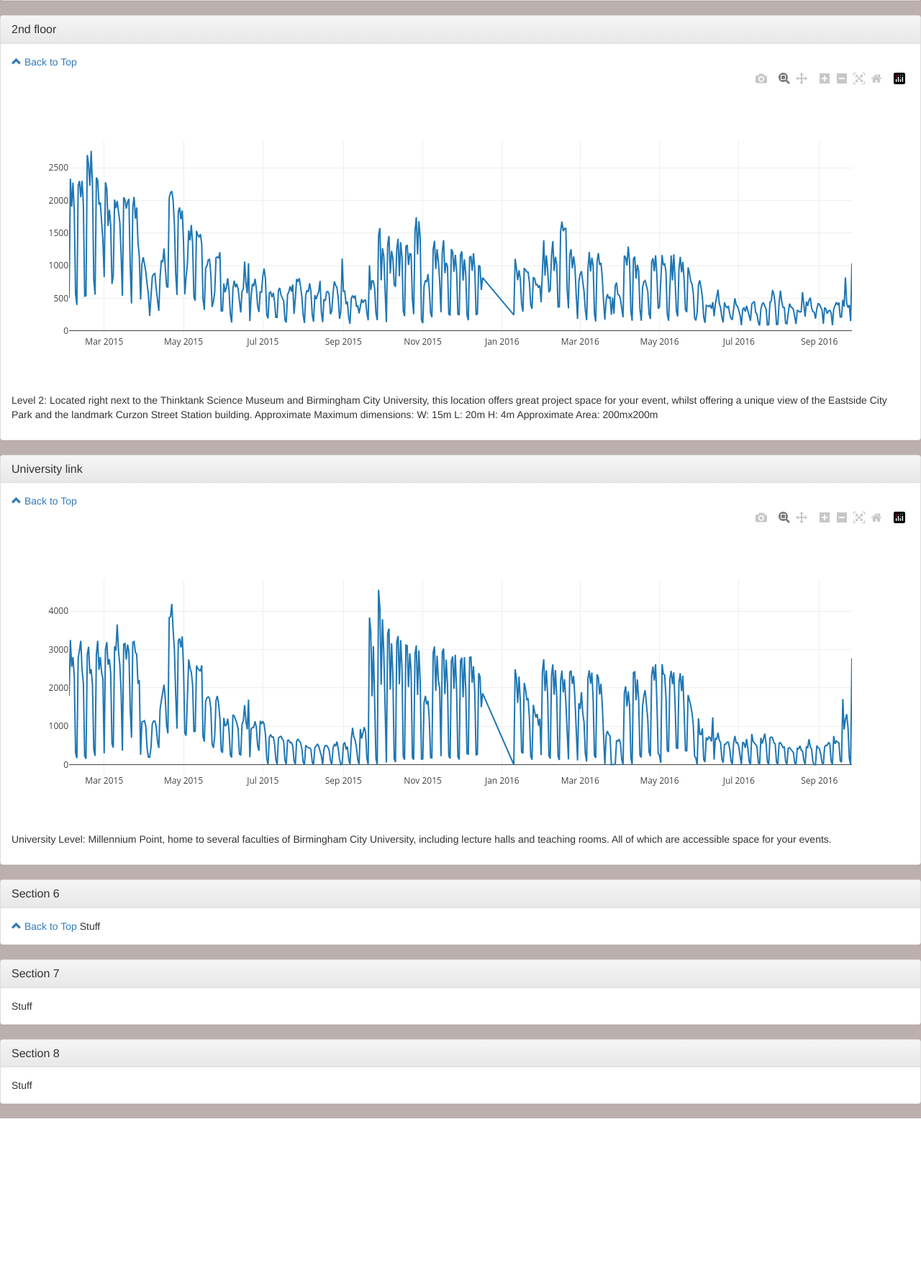
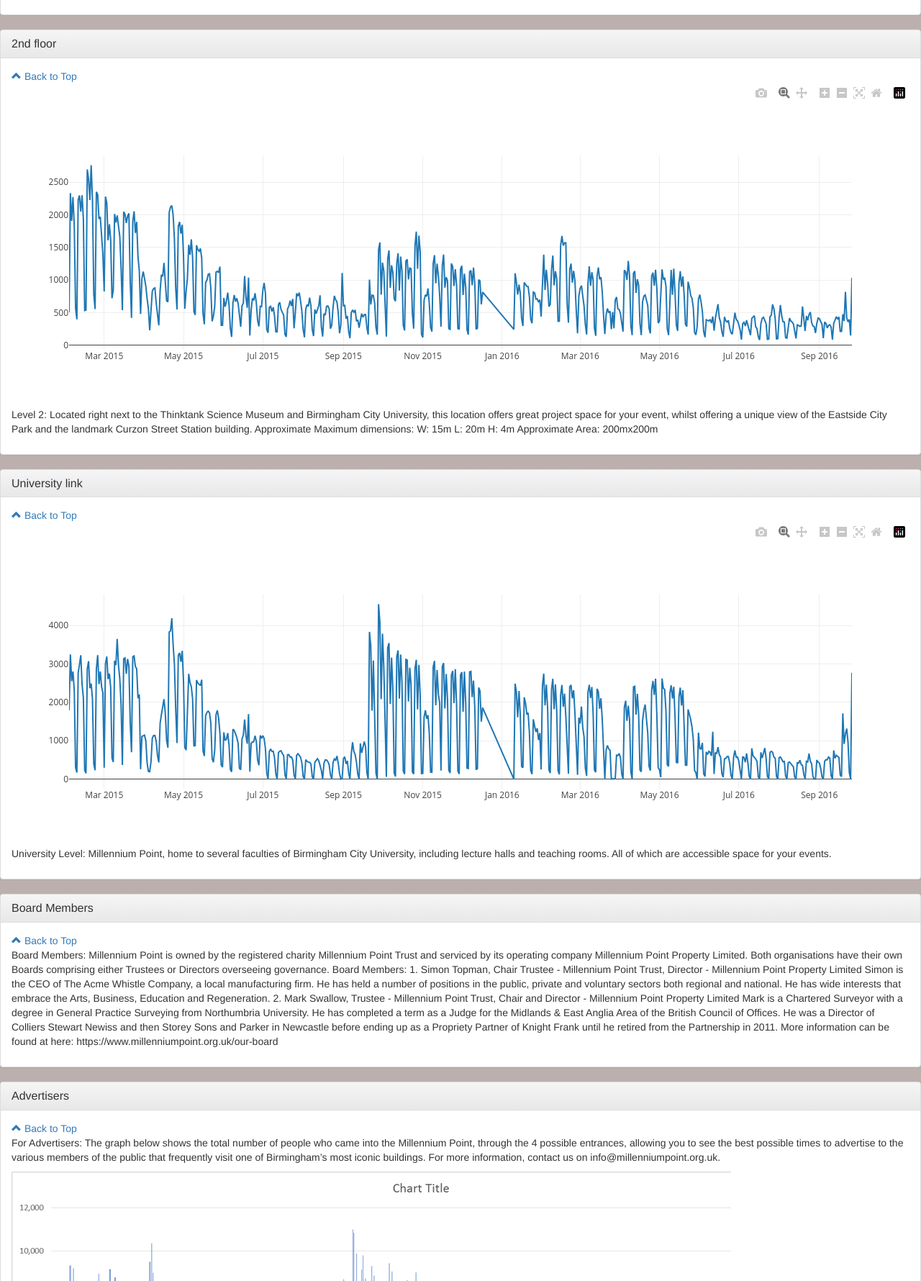
Before and after one commit to ravinderpal/MPChallenge, a Django app: page /milleniumpoint/ in a window 1280 px wide. Shown: the part 1220-3000 px from the top of the page at 72% size. Before the commit the page ends 2774 px from the top, so only its background shows below. Run offline with Django 3.2, Linux system fonts and the light colour scheme; some libraries are stand-ins or nearby versions.

Commit message:
FUCK YOU

```diff
--- a/MPHackathon/templates/base.html
+++ b/MPHackathon/templates/base.html
@@ -18,6 +18,13 @@
 <style type="text/css">
     body{
         background-color: rgb(188, 176, 174);
+    }
+    #graph{
+        background-image: url({% static "graph.png" %} );
+    background-image: url(/static/graph.png );
+    height: 500px;
+    width: 1000px;
+    background-repeat: no-repeat;
     }
 #main {
     background-image: url({% static "0.png" %} );
@@ -60,12 +67,15 @@
     width: 373px;
     font-size: 22px;
     top: 52%;
+    color: rgb(72, 72, 72);
+    text-shadow: 1px 0px 20px rgb(100, 100, 100);
     }
 </style>
 <body>
     <div id="fullpage">
         <div class="section">
 <div id="main">
+    <div id="links"><a href="#sixthPage">Board Members</a> - <a href="#seventhPage">Advertisers</a> - <a href="#eighthPage">Staff</a></div>
     <div id="logo"></div>
     <div id="ftext">
         Behold! The iconic building within the heart of Birmingham,
@@ -184,34 +194,58 @@ lecture halls and teaching rooms. All of which are accessible space for your eve
         <div class="section">
             <div class="panel panel-default">
                 <div class="panel-heading">
-                    <h3 class="panel-title">Section 6</h3>
+                    <h3 class="panel-title">Board Members</h3>
                 </div>
                 <div class="panel-body">
                                             <a href="#firstPage">
                             <i class="glyphicon glyphicon-chevron-up"></i> Back to Top
                         </a>
-                    Stuff
+                    <div><p>Board Members:
+Millennium Point is owned by the registered charity Millennium Point Trust and serviced by its operating company Millennium Point Property Limited. Both organisations have their own Boards comprising either Trustees or Directors overseeing governance.
+
+Board Members:
+1. Simon Topman, Chair Trustee - Millennium Point Trust, Director - Millennium Point Property Limited
+Simon is the CEO of The Acme Whistle Company, a local manufacturing firm. He has held a number of positions in the public, private and voluntary sectors both regional and national. He has wide interests that embrace the Arts, Business, Education and Regeneration.
+
+2. Mark Swallow, Trustee - Millennium Point Trust, Chair and Director - Millennium Point Property Limited
+Mark is a Chartered Surveyor with a degree in General Practice Surveying from Northumbria University. He has completed a term as a Judge for the Midlands & East Anglia Area of the British Council of Offices. He was a Director of Colliers Stewart Newiss and then Storey Sons and Parker in Newcastle before ending up as a Propriety Partner of Knight Frank until he retired from the Partnership in 2011.
+
+More information can be found at here: https://www.millenniumpoint.org.uk/our-board</p></div>
                 </div>
             </div>
         </div>
         <div class="section">
             <div class="panel panel-default">
                 <div class="panel-heading">
-                    <h3 class="panel-title">Section 7</h3>
+                    <h3 class="panel-title">Advertisers</h3>
                 </div>
                 <div class="panel-body">
-                    Stuff
+                                                                <a href="#firstPage">
+                            <i class="glyphicon glyphicon-chevron-up"></i> Back to Top
+                        </a>
+                    <div><p>For Advertisers:
+
+The graph below shows the total number of people who came into the Millennium Point, through the 4 possible entrances, allowing you to
+see the best possible times to advertise to the various members of the public that frequently visit one of Birmingham’s most iconic buildings.
+For more information, contact us on info@millenniumpoint.org.uk.</p></div><div id="graph"></div>
                 </div>
             </div>
         </div>
         <div class="section">
             <div class="panel panel-default">
                 <div class="panel-heading">
-                    <h3 class="panel-title">Section 8</h3>
+                    <h3 class="panel-title">Staff</h3>
                 </div>
                 <div class="panel-body">
-                    Stuff
-                </div>
+                                                                <a href="#firstPage">
+                            <i class="glyphicon glyphicon-chevron-up"></i> Back to Top
+                        </a>
+                    <div><p>For Staff only:
+
+The graph below indicates peak periods where an increase in temporary staff will be needed for the following years, this includes
+the popular Christmas period, and other large events throughout the year. Staff that would be needed include both Security and Cleaners.
+</p></div>
+                    <div id="graph"></div>                </div>
             </div>
         </div>
     </div>
```
Also changed, not shown: MPHackathon/static/images/graph.png (added).
